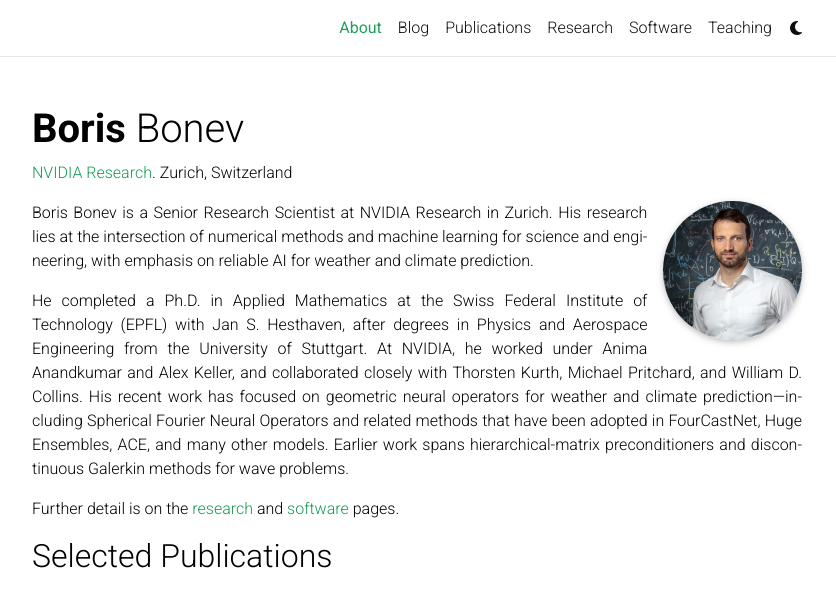
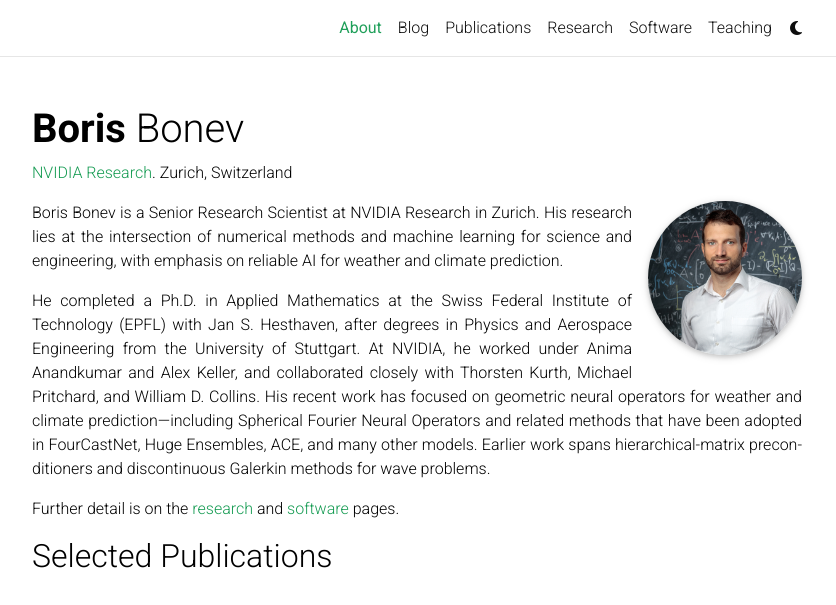
Before and after one commit to bonevbs/bonevbs.github.io, a Jekyll site: the page built from _pages/about.md, in a window 1280 px wide and 1322 px high. Shown: the top 605 px of the window, without its empty margins (223-1059 px from the left). Built offline with Jekyll 4.4.1, drawn with Linux system fonts in a browser that asks for light colours; full-size pictures stand in for the smaller copies a plugin makes; some web fonts are replaced; comment, search, counter and statistics services are not loaded; a style sheet for code colours, icons or effects is not loaded; grey boxes are pictures that could not be loaded.

Commit message:
rescale image

```diff
--- a/_sass/_base.scss
+++ b/_sass/_base.scss
@@ -186,7 +186,7 @@
 
 @media (min-width: 576px) {
   .profile {
-    width: 18%;
+    width: 20%;
 
     .address {
       p {
```
